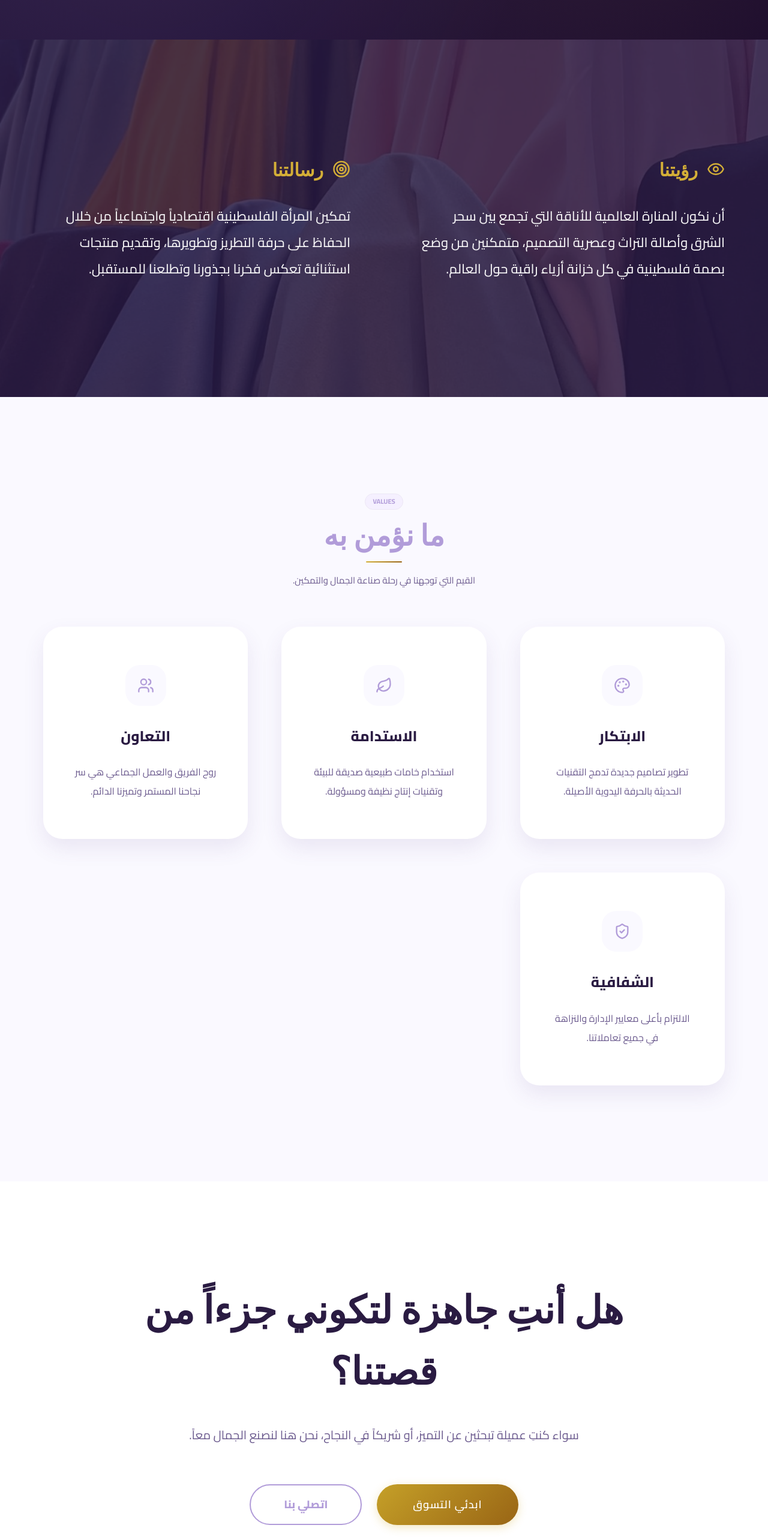
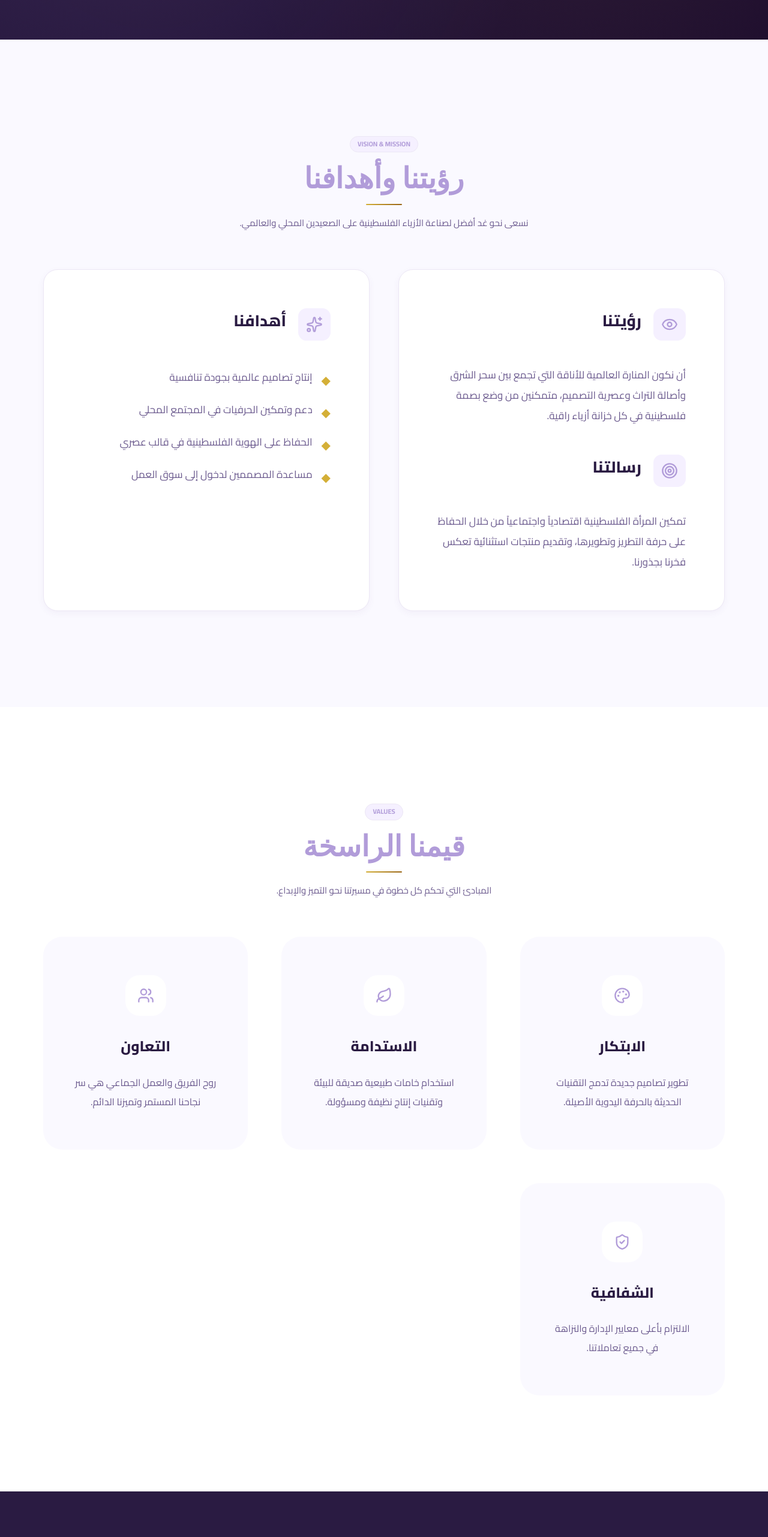
Before and after one commit to fahmyelmatry2030-lgtm/Royal-Veil, a React (Vite) app: page /about in a window 1280 px wide. Shown: the part 2980-5543 px from the top of the page at 60% size. Built offline with nearby package versions, Linux system fonts and the light colour scheme; a web font is replaced by a local one.

Commit message:
Update objectives to include helping designers enter labor market

```diff
--- a/src/pages/About.jsx
+++ b/src/pages/About.jsx
@@ -192,7 +192,7 @@ const About = () => {
         </div>
       </section>
 
-      {/* Quote Section - Updated with requested text */}
+      {/* Quote Section */}
       <section style={{ padding: '8rem 0', background: 'linear-gradient(135deg, var(--purple-dark), #1a0a2e)', position: 'relative', overflow: 'hidden' }}>
         <div style={{ position: 'absolute', inset: 0, backgroundImage: 'radial-gradient(circle at 20% 50%, rgba(177,156,217,0.1) 0%, transparent 60%), radial-gradient(circle at 80% 50%, rgba(212,175,55,0.08) 0%, transparent 60%)' }} />
         <div className="container" style={{ position: 'relative', zIndex: 1, textAlign: 'center' }}>
@@ -206,40 +206,78 @@ const About = () => {
         </div>
       </section>
 
-      {/* Vision & Mission Banner */}
-      <section style={{ padding: '12rem 0', background: 'var(--purple-dark)', position: 'relative', overflow: 'hidden' }}>
-         <div style={{ position: 'absolute', inset: 0, opacity: 0.15, backgroundImage: 'url("/Images/IMG-20260429-WA0015.jpg")', backgroundSize: 'cover', backgroundPosition: 'center', backgroundAttachment: 'fixed' }} />
-         <div className="container" style={{ position: 'relative', zIndex: 1 }}>
-            <div style={{ display: 'grid', gridTemplateColumns: 'repeat(auto-fit, minmax(320px, 1fr))', gap: '7rem' }}>
-              <motion.div initial={{ opacity: 0, y: 20 }} whileInView={{ opacity: 1, y: 0 }} viewport={{ once: true }}>
-                <div style={{ display: 'flex', alignItems: 'center', gap: '15px', marginBottom: '2rem' }}>
-                  <Eye size={30} color="var(--accent-gold)" />
-                  <h3 style={{ color: 'var(--accent-gold)', fontSize: '30px', fontWeight: '900', fontFamily: 'var(--font-serif)' }}>رؤيتنا</h3>
+      {/* Vision & Mission & Objectives */}
+      <section style={{ padding: '10rem 0', background: 'var(--bg-lavender)' }}>
+        <div className="container">
+          <SectionHeader badge="Vision & Mission" title="رؤيتنا وأهدافنا" subtitle="نسعى نحو غد أفضل لصناعة الأزياء الفلسطينية على الصعيدين المحلي والعالمي." />
+          <div style={{ display: 'grid', gridTemplateColumns: 'repeat(auto-fit, minmax(340px, 1fr))', gap: '3rem' }}>
+            {/* Vision & Mission */}
+            <motion.div
+              initial={{ opacity: 0, y: 30 }}
+              whileInView={{ opacity: 1, y: 0 }}
+              viewport={{ once: true }}
+              style={{ background: '#fff', padding: '4rem', border: '1px solid var(--border-light)', borderRadius: '24px', boxShadow: 'var(--shadow-sm)' }}
+            >
+              <div style={{ display: 'flex', gap: '20px', marginBottom: '2.5rem' }}>
+                 <div style={{ width: '54px', height: '54px', background: 'var(--purple-light)', borderRadius: '14px', display: 'flex', alignItems: 'center', justifyContent: 'center' }}>
+                    <Eye size={28} color="var(--primary-purple)" />
                  </div>
-                <p style={{ color: '#fff', fontSize: '22px', lineHeight: '2', opacity: 0.95, fontWeight: '500' }}>
-                  أن نكون المنارة العالمية للأناقة التي تجمع بين سحر الشرق وأصالة التراث وعصرية التصميم، متمكنين من وضع بصمة فلسطينية في كل خزانة أزياء راقية حول العالم.
+                 <h3 style={{ fontSize: '26px', fontWeight: '800', color: 'var(--text-dark)' }}>رؤيتنا</h3>
+              </div>
+              <p style={{ color: 'var(--text-muted)', lineHeight: '2', fontSize: '17px', marginBottom: '3rem' }}>
+                أن نكون المنارة العالمية للأناقة التي تجمع بين سحر الشرق وأصالة التراث وعصرية التصميم، متمكنين من وضع بصمة فلسطينية في كل خزانة أزياء راقية.
+              </p>
+
+              <div style={{ display: 'flex', gap: '20px', marginBottom: '2.5rem' }}>
+                 <div style={{ width: '54px', height: '54px', background: 'var(--purple-light)', borderRadius: '14px', display: 'flex', alignItems: 'center', justifyContent: 'center' }}>
+                    <Target size={28} color="var(--primary-purple)" />
+                 </div>
+                 <h3 style={{ fontSize: '26px', fontWeight: '800', color: 'var(--text-dark)' }}>رسالتنا</h3>
+              </div>
+              <p style={{ color: 'var(--text-muted)', lineHeight: '2', fontSize: '17px' }}>
+                تمكين المرأة الفلسطينية اقتصادياً واجتماعياً من خلال الحفاظ على حرفة التطريز وتطويرها، وتقديم منتجات استثنائية تعكس فخرنا بجذورنا.
               </p>
             </motion.div>
-              <motion.div initial={{ opacity: 0, y: 20 }} whileInView={{ opacity: 1, y: 0 }} viewport={{ once: true }} transition={{ delay: 0.2 }}>
-                <div style={{ display: 'flex', alignItems: 'center', gap: '15px', marginBottom: '2rem' }}>
-                  <Target size={30} color="var(--accent-gold)" />
-                  <h3 style={{ color: 'var(--accent-gold)', fontSize: '30px', fontWeight: '900', fontFamily: 'var(--font-serif)' }}>رسالتنا</h3>
+
+            {/* Objectives - As seen in screenshot */}
+            <motion.div
+              initial={{ opacity: 0, y: 30 }}
+              whileInView={{ opacity: 1, y: 0 }}
+              viewport={{ once: true }}
+              transition={{ delay: 0.15 }}
+              style={{ background: '#fff', padding: '4rem', border: '1px solid var(--border-light)', borderRadius: '24px', boxShadow: 'var(--shadow-sm)' }}
+            >
+              <div style={{ display: 'flex', gap: '20px', marginBottom: '3rem' }}>
+                 <div style={{ width: '54px', height: '54px', background: 'var(--purple-light)', borderRadius: '14px', display: 'flex', alignItems: 'center', justifyContent: 'center' }}>
+                    <Sparkles size={28} color="var(--primary-purple)" />
                  </div>
-                <p style={{ color: '#fff', fontSize: '22px', lineHeight: '2', opacity: 0.95, fontWeight: '500' }}>
-                  تمكين المرأة الفلسطينية اقتصادياً واجتماعياً من خلال الحفاظ على حرفة التطريز وتطويرها، وتقديم منتجات استثنائية تعكس فخرنا بجذورنا وتطلعنا للمستقبل.
-                </p>
+                 <h3 style={{ fontSize: '26px', fontWeight: '800', color: 'var(--text-dark)' }}>أهدافنا</h3>
+              </div>
+              <ul style={{ listStyle: 'none', padding: 0, display: 'flex', flexDirection: 'column', gap: '20px' }}>
+                {[
+                  'إنتاج تصاميم عالمية بجودة تنافسية',
+                  'دعم وتمكين الحرفيات في المجتمع المحلي',
+                  'الحفاظ على الهوية الفلسطينية في قالب عصري',
+                  'مساعدة المصممين لدخول إلى سوق العمل',
+                ].map((goal, i) => (
+                  <li key={i} style={{ display: 'flex', gap: '15px', alignItems: 'flex-start', color: 'var(--text-muted)', fontSize: '17px', lineHeight: 1.6 }}>
+                    <span style={{ color: 'var(--accent-gold)', fontSize: '20px', flexShrink: 0, marginTop: '2px' }}>◆</span>
+                    {goal}
+                  </li>
+                ))}
+              </ul>
             </motion.div>
           </div>
         </div>
       </section>
 
       {/* Values */}
-      <section style={{ padding: '10rem 0', background: 'var(--bg-lavender)' }}>
+      <section style={{ padding: '10rem 0', background: 'var(--bg-white)' }}>
         <div className="container">
           <SectionHeader
             badge="VALUES"
-            title="ما نؤمن به"
-            subtitle="القيم التي توجهنا في رحلة صناعة الجمال والتمكين."
+            title="قيمنا الراسخة"
+            subtitle="المبادئ التي تحكم كل خطوة في مسيرتنا نحو التميز والإبداع."
           />
           <div style={{ display: 'grid', gridTemplateColumns: 'repeat(auto-fit, minmax(280px, 1fr))', gap: '3.5rem' }}>
             {values.map((v, i) => (
@@ -251,16 +289,15 @@ const About = () => {
                 transition={{ delay: i * 0.15 }}
                 whileHover={{ y: -10, boxShadow: '0 20px 60px rgba(0,0,0,0.08)' }}
                 style={{
-                  background: '#fff',
+                  background: 'var(--bg-lavender)',
                   padding: '4rem 3rem',
                   borderRadius: '32px',
-                  boxShadow: 'var(--shadow-md)',
                   textAlign: 'center',
                   transition: 'all 0.4s'
                 }}
               >
                 <div style={{ color: 'var(--primary-purple)', marginBottom: '2rem', display: 'flex', justifyContent: 'center' }}>
-                  <div style={{ padding: '20px', background: 'var(--bg-lavender)', borderRadius: '24px' }}>{v.icon}</div>
+                  <div style={{ padding: '20px', background: '#fff', borderRadius: '24px' }}>{v.icon}</div>
                 </div>
                 <h4 style={{ fontSize: '24px', fontWeight: '900', marginBottom: '1.5rem', color: 'var(--text-dark)' }}>{v.title}</h4>
                 <p style={{ color: 'var(--text-muted)', lineHeight: '2', fontSize: '16px' }}>{v.desc}</p>
@@ -271,21 +308,13 @@ const About = () => {
       </section>
 
       {/* Final CTA */}
-      <section style={{ padding: '10rem 0', textAlign: 'center', position: 'relative' }}>
+      <section style={{ padding: '10rem 0', textAlign: 'center', background: 'var(--purple-dark)', color: '#fff' }}>
         <div className="container">
-          <motion.div
-            initial={{ opacity: 0, scale: 0.95 }}
-            whileInView={{ opacity: 1, scale: 1 }}
-            viewport={{ once: true }}
-            style={{ maxWidth: '900px', margin: '0 auto' }}
-          >
-            <h2 style={{ fontSize: 'clamp(2.5rem, 6vw, 4rem)', fontWeight: '900', marginBottom: '2.5rem', fontFamily: 'var(--font-serif)', color: 'var(--text-dark)' }}>هل أنتِ جاهزة لتكوني جزءاً من قصتنا؟</h2>
-            <p style={{ color: 'var(--text-muted)', fontSize: '20px', marginBottom: '4rem', lineHeight: 1.8 }}>
-               سواء كنتِ عميلة تبحثين عن التميز، أو شريكاً في النجاح، نحن هنا لنصنع الجمال معاً.
-            </p>
+          <motion.div initial={{ opacity: 0, scale: 0.95 }} whileInView={{ opacity: 1, scale: 1 }} viewport={{ once: true }}>
+            <h2 style={{ fontSize: 'clamp(2.5rem, 6vw, 4rem)', fontWeight: '900', marginBottom: '2.5rem', fontFamily: 'var(--font-serif)' }}>هل أنتِ جاهزة لتكوني جزءاً من قصتنا؟</h2>
             <div style={{ display: 'flex', justifyContent: 'center', gap: '25px', flexWrap: 'wrap' }}>
               <Link to="/shop" className="btn-premium" style={{ padding: '20px 60px', fontSize: '18px' }}>ابدئي التسوق</Link>
-              <Link to="/contact" style={{ display: 'inline-flex', alignItems: 'center', gap: '12px', color: 'var(--primary-purple)', fontWeight: '900', border: '2.5px solid var(--primary-purple)', padding: '18px 55px', borderRadius: '50px', textDecoration: 'none', fontSize: '18px' }}>اتصلي بنا</Link>
+              <Link to="/contact" style={{ display: 'inline-flex', alignItems: 'center', gap: '12px', color: '#fff', fontWeight: '900', border: '2.5px solid #fff', padding: '18px 55px', borderRadius: '50px', textDecoration: 'none', fontSize: '18px' }}>اتصلي بنا</Link>
             </div>
           </motion.div>
         </div>
```
Lines whose indentation alone changed are shown as unchanged.
